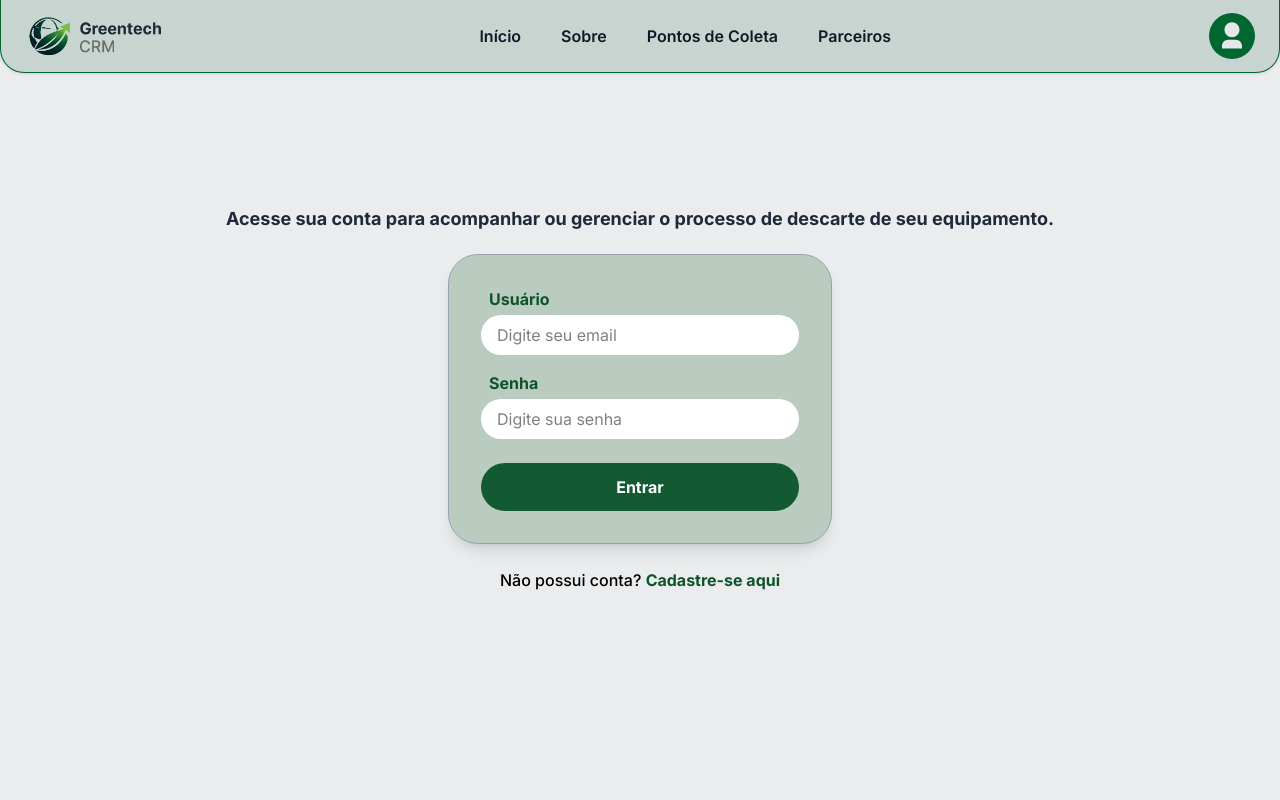
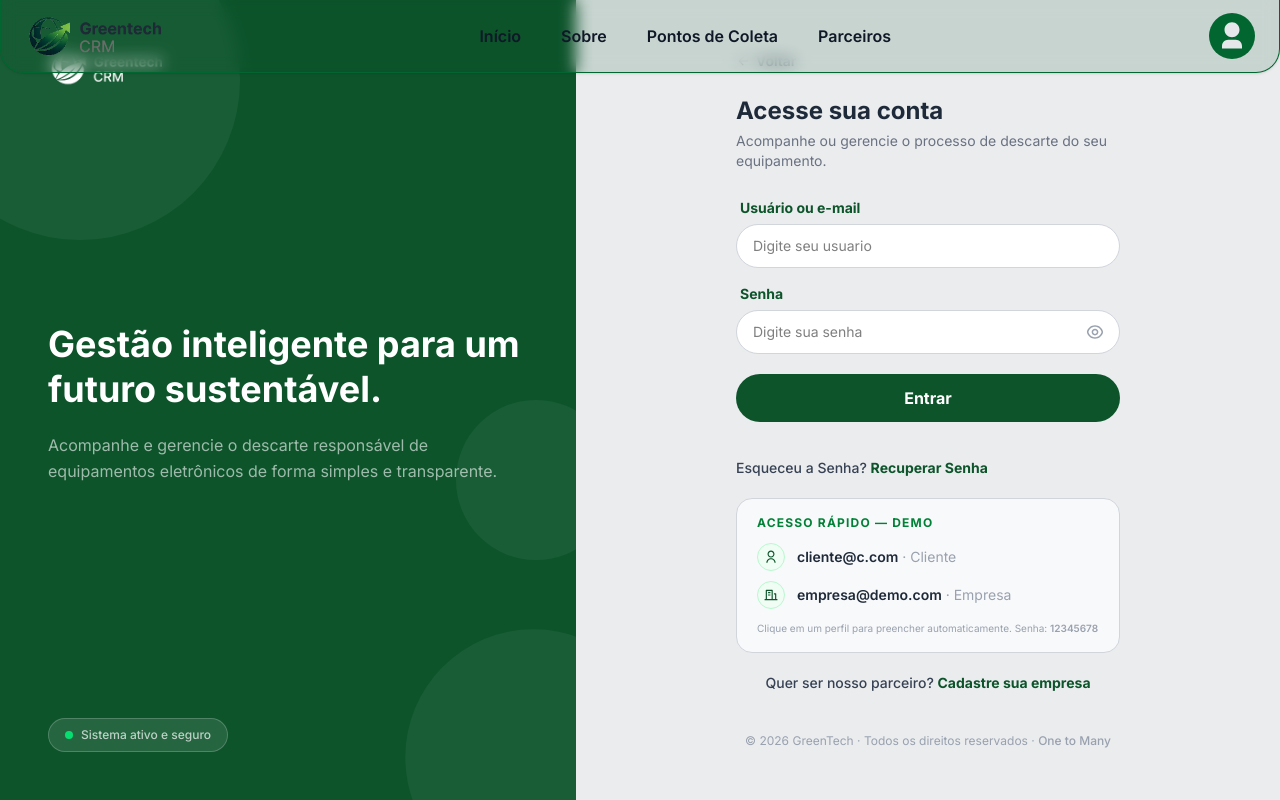
Before and after one commit to ON-ToMany/Sistema-de-CRM-Front, a React (Vite) app: page /Login in a window 1280 px wide. Shown: the top 800 px of the page. Built offline with nearby package versions, Linux system fonts and the light colour scheme.

Commit message:
feat: redesign da página de login com demo e toggle de visibilidade de senha

```diff
--- a/src/pages/Login/Login.tsx
+++ b/src/pages/Login/Login.tsx
@@ -2,11 +2,14 @@ import { useContext, useEffect, useState, type ChangeEvent, type SyntheticEvent
 import type UsuarioLogin from "../../models/UsuarioLogin"
 import { AuthContext } from "../../contexts/AuthContext"
 import { Link, useNavigate } from "react-router-dom"
+import { RiArrowLeftLine, RiEyeLine, RiEyeOffLine, RiUserLine, RiBuildingLine } from "react-icons/ri"
+import Logo from "../../assets/icons/logoescrita-crm.png"
 
 export default function LoginUsuario() {
 
   const [usuarioLogin, setUsuarioLogin] = useState<UsuarioLogin>({} as UsuarioLogin)
   const [isloading, setIsloading] = useState<boolean>(false)
+  const [showPassword, setShowPassword] = useState(false)
   const { usuario, handleLogin } = useContext(AuthContext);
   const navigate = useNavigate()
 
@@ -38,55 +41,167 @@ export default function LoginUsuario() {
     }
   }
 
+  const preencherDemo = (usuario: string, senha: string) => {
+    setUsuarioLogin((prev) => ({ ...prev, usuario, senha }))
+  }
+
   return (
-    <div className="flex flex-col items-center justify-center min-h-screen bg-[#EAECEE]">
+    <div className="min-h-screen bg-[#EAECEE] flex flex-col lg:flex-row">
 
-      <p className="font-bold text-center text-gray-800 max-w-100px mb-6 text-[18px] leading-tight">
-        Acesse sua conta para acompanhar ou gerenciar o processo de descarte de seu equipamento.
+      <div className="hidden lg:flex lg:w-[45%] bg-[#0D542B] flex-col justify-between p-12 relative overflow-hidden shrink-0">
+        <div className="absolute -top-20 -left-20 w-80 h-80 rounded-full bg-white/5" />
+        <div className="absolute bottom-0 right-0 w-64 h-64 rounded-full bg-white/5 translate-x-1/3 translate-y-1/3" />
+        <div className="absolute top-1/2 -right-10 w-40 h-40 rounded-full bg-white/5" />
+
+        <div className="relative z-10">
+          <img src={Logo} alt="GreenTech CRM" className="h-10 object-contain brightness-0 invert" />
+        </div>
+
+        <div className="relative z-10">
+          <h2 className="text-white text-4xl font-bold leading-tight mb-5">
+            Gestão inteligente para um futuro sustentável.
+          </h2>
+          <p className="text-white/60 text-base leading-relaxed">
+            Acompanhe e gerencie o descarte responsável de equipamentos eletrônicos de forma simples e transparente.
           </p>
+        </div>
 
-      <form onSubmit={logar}
-        className="bg-[#bacbbf] p-8 rounded-[30px] border border-gray-400 w-full max-w-sm flex flex-col shadow-lg"
+        <div className="relative z-10">
+          <div className="inline-flex items-center gap-2 bg-white/10 border border-white/20 rounded-full px-4 py-2">
+            <span className="w-2 h-2 rounded-full bg-green-400 animate-pulse" />
+            <span className="text-white/70 text-xs font-medium">Sistema ativo e seguro</span>
+          </div>
+        </div>
+      </div>
+
+      <div className="flex-1 flex flex-col items-center justify-center px-4 sm:px-8 py-10">
+
+        <div className="w-full max-w-sm mb-6 flex items-center justify-between">
+          <Link
+            to="/"
+            className="inline-flex items-center gap-1.5 text-sm font-semibold text-gray-500 hover:text-[#0D542B] transition-colors cursor-pointer"
           >
-        <div className="flex flex-col mb-4">
-          <label htmlFor="usuario" className="text-[#0D542B] font-bold mb-1 ml-2">Usuário</label>
+            <RiArrowLeftLine />
+            Voltar
+          </Link>
+          <div className="flex lg:hidden items-center">
+            <img src={Logo} alt="GreenTech CRM" className="h-7 object-contain" />
+          </div>
+        </div>
+
+        <div className="w-full max-w-sm mb-7">
+          <h1 className="text-2xl font-bold text-gray-800 mb-1">Acesse sua conta</h1>
+          <p className="text-sm text-gray-500 leading-snug">
+            Acompanhe ou gerencie o processo de descarte do seu equipamento.
+          </p>
+        </div>
+
+        <form onSubmit={logar} className="w-full max-w-sm flex flex-col gap-4">
+
+          <div className="flex flex-col gap-1.5">
+            <label htmlFor="usuario" className="text-sm font-bold text-[#0D542B] ml-1">
+              Usuário ou e-mail
+            </label>
             <input
               type="text"
               id="usuario"
-            name="usuario"
-            value={usuarioLogin.email}
-            placeholder="Digite seu email"
-            className="w-full h-10 rounded-full px-4 outline-none focus:ring-2 focus:ring-[#0D542B] bg-white"
+              name="email"
+              value={usuarioLogin.usuario}
+              placeholder="Digite seu usuario"
+              className="w-full h-11 rounded-full px-4 outline-none focus:ring-2 focus:ring-[#0D542B] bg-white border border-gray-300 text-sm"
               onChange={atualizarEstado}
             />
           </div>
 
-        <div className="flex flex-col mb-6">
-          <label htmlFor="senha" className="text-[#0D542B] font-bold mb-1 ml-2">Senha</label>
+          <div className="flex flex-col gap-1.5">
+            <label htmlFor="senha" className="text-sm font-bold text-[#0D542B] ml-1">
+              Senha
+            </label>
+            <div className="relative">
               <input
-            type="password"
+                type={showPassword ? "text" : "password"}
                 id="senha"
                 name="senha"
                 placeholder="Digite sua senha"
                 value={usuarioLogin.senha ?? ''}
-            className="w-full h-10 rounded-full px-4 outline-none focus:ring-2 focus:ring-[#0D542B] bg-white"
+                className="w-full h-11 rounded-full px-4 pr-11 outline-none focus:ring-2 focus:ring-[#0D542B] bg-white border border-gray-300 text-sm"
                 onChange={atualizarEstado}
               />
+              <button
+                type="button"
+                onClick={() => setShowPassword(v => !v)}
+                className="absolute right-4 top-1/2 -translate-y-1/2 text-gray-400 hover:text-[#0D542B] transition-colors cursor-pointer"
+              >
+                {showPassword ? <RiEyeOffLine className="text-lg" /> : <RiEyeLine className="text-lg" />}
+              </button>
+            </div>
           </div>
 
           <button
             type="submit"
-          className="cursor-pointer w-full h-12 rounded-full bg-[#135A33] text-white font-bold hover:bg-[#0a3d20] transition-colors"
+            className="cursor-pointer w-full h-12 rounded-full bg-green-900 text-white font-bold hover:bg-green-800 active:scale-[0.98] transition-all mt-1"
           >
             {isloading ? 'Entrando...' : 'Entrar'}
           </button>
-
+                  <p className="mt-5 text-sm font-medium text-gray-700">
+          Esqueceu a Senha?{" "}
+          <Link to="/recuperar-senha" className="text-[#0D542B] font-bold hover:underline">
+            Recuperar Senha
+          </Link>
+        </p>
         </form>
 
-      <p className="mt-6 font-medium text-black">
-        Não possui conta? <Link to="/cadastrar" className="text-[#0D542B] font-bold hover:underline">Cadastre-se aqui</Link>
+        <div className="mt-5 w-full max-w-sm bg-white/70 border border-gray-300 rounded-2xl px-5 py-4">
+          <p className="text-xs font-bold text-green-700 uppercase tracking-widest mb-3">
+            Acesso rápido — Demo
+          </p>
+          <div className="flex flex-col gap-2.5">
+            <button
+              type="button"
+              onClick={() => preencherDemo("cliente@c.com", "12345678")}
+              className="flex items-center gap-3 text-sm text-gray-600 hover:text-[#0D542B] transition-colors cursor-pointer text-left group"
+            >
+              <div className="bg-green-50 border border-green-200 rounded-full p-1.5 shrink-0 group-hover:bg-green-100 transition-colors">
+                <RiUserLine className="text-[#0D542B] text-sm" />
+              </div>
+              <span>
+                <span className="font-semibold text-gray-800">cliente@c.com</span>
+                <span className="text-gray-400"> · Cliente</span>
+              </span>
+            </button>
+
+            <button
+              type="button"
+              onClick={() => preencherDemo("empresa@demo.com", "12345678")}
+              className="flex items-center gap-3 text-sm text-gray-600 hover:text-[#0D542B] transition-colors cursor-pointer text-left group"
+            >
+              <div className="bg-green-50 border border-green-200 rounded-full p-1.5 shrink-0 group-hover:bg-green-100 transition-colors">
+                <RiBuildingLine className="text-[#0D542B] text-sm" />
+              </div>
+              <span>
+                <span className="font-semibold text-gray-800">empresa@demo.com</span>
+                <span className="text-gray-400"> · Empresa</span>
+              </span>
+            </button>
+          </div>
+          <p className="text-[10px] text-gray-400 mt-3">
+            Clique em um perfil para preencher automaticamente. Senha: <span className="font-semibold">12345678</span>
+          </p>
+        </div>
+
+        <p className="mt-5 text-sm font-medium text-gray-700">
+          Quer ser nosso parceiro?{" "}
+          <Link to="/parceria" className="text-[#0D542B] font-bold hover:underline">
+            Cadastre sua empresa
+          </Link>
+        </p>
+
+        <p className="text-xs text-gray-400 text-center mt-10">
+          © 2026 GreenTech · Todos os direitos reservados ·{" "}
+          <span className="font-medium">One to Many</span>
         </p>
 
       </div>
+    </div>
   )
 }
```
Lines whose indentation alone changed are shown as unchanged.
